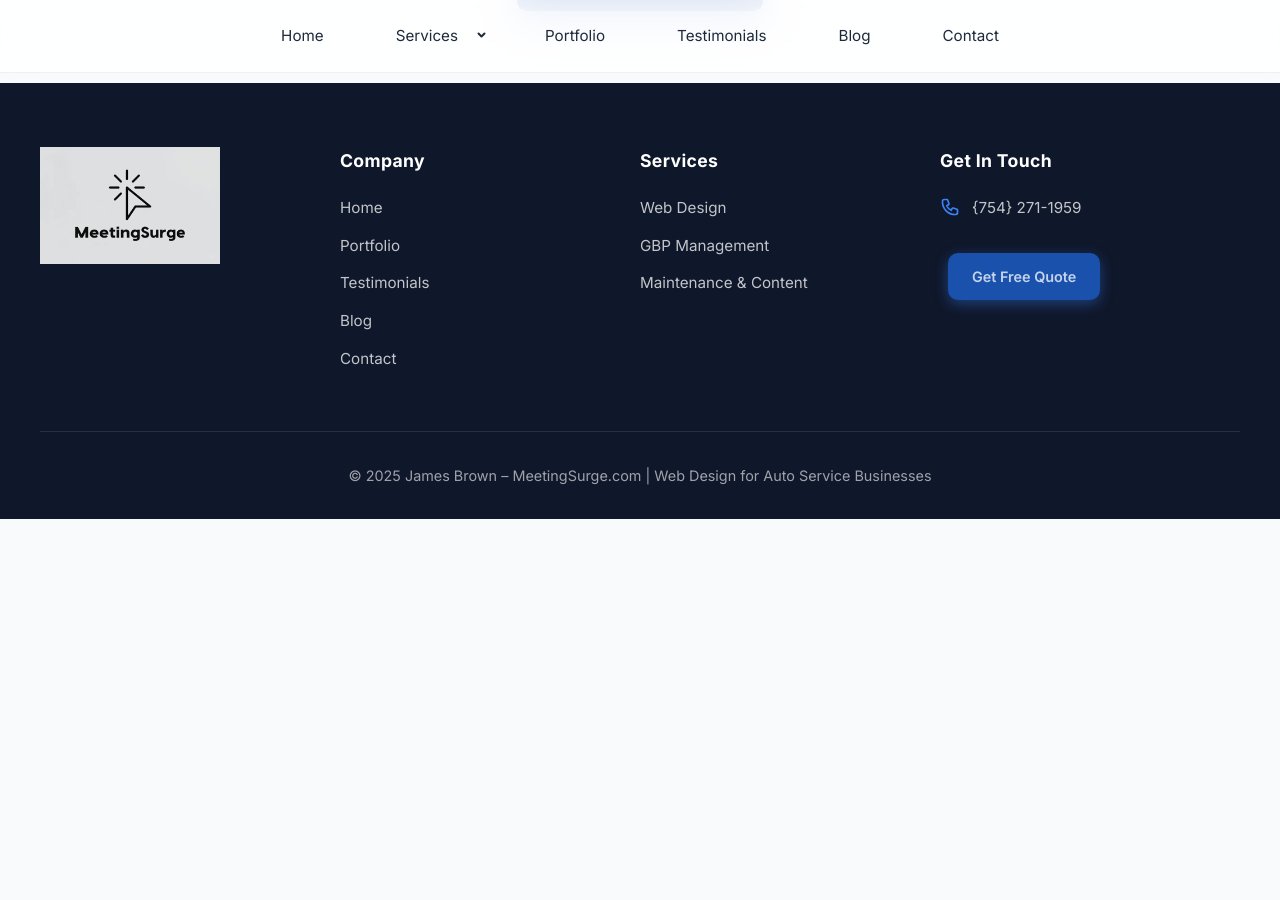
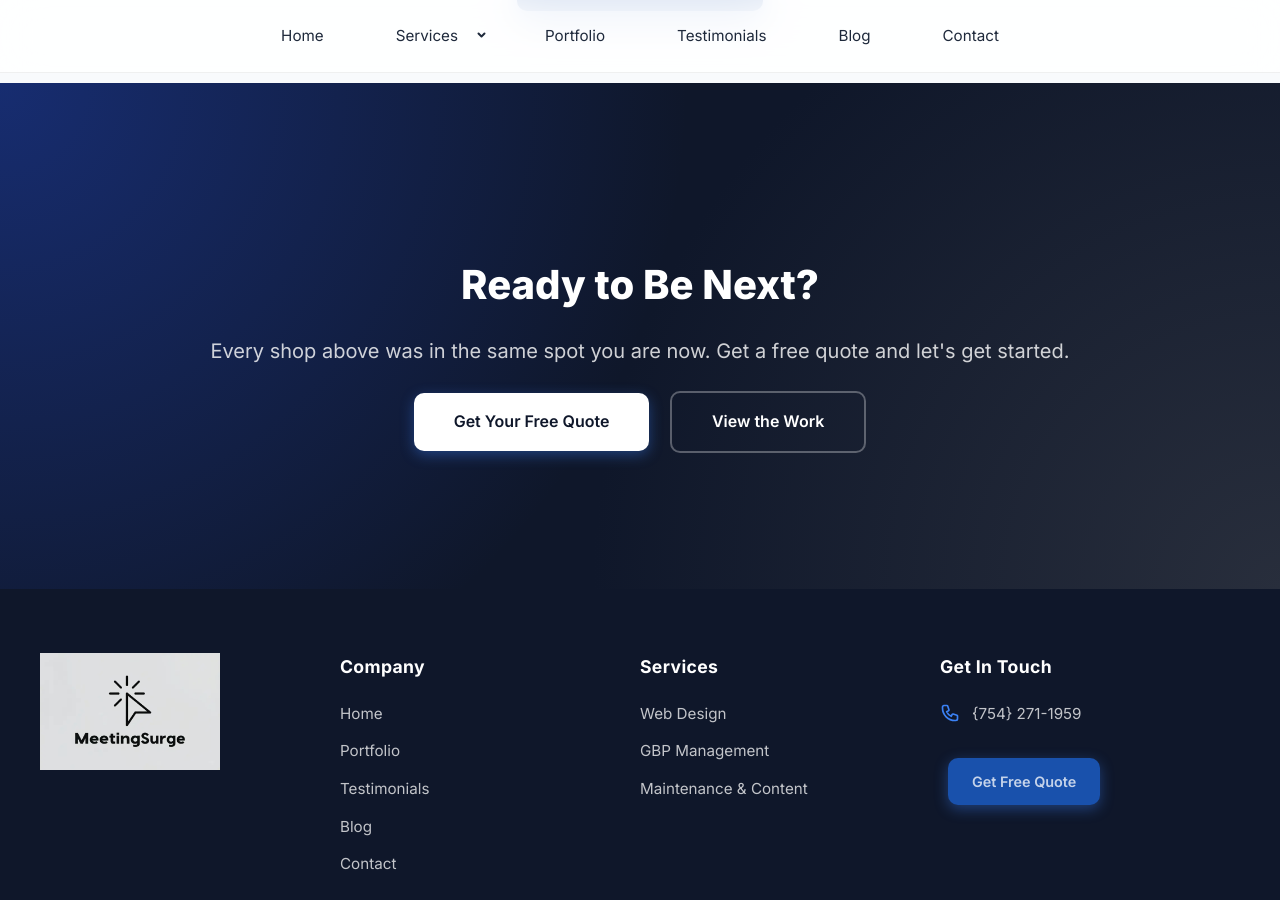
Before and after one commit to JamesBrownR/MeetingSurge, a Jekyll site: the page built from testimonials/index.html, in a window 1280 px wide and 900 px high, scrolled down 3614 px. Built offline with Jekyll 4.4.1, drawn with Linux system fonts in a browser that asks for light colours; before the commit the page ends 4133 px from its top, so only the background shows below that.

Commit message:
Update index.html

```diff
--- a/testimonials/index.html
+++ b/testimonials/index.html
@@ -205,3 +205,12 @@ description: Read reviews from auto repair shop owners who grew their car count
     <a href="https://www.google.com/maps/place/MeetingSurge+Web+Design/@35.7391923,-97.4183621,9z/data=!4m8!3m7!1s0x4bba2de3e8ed46f1:0xd19d8995567f65c2!8m2!3d35.7409986!4d-96.7576359!9m1!1b1!16s%2Fg%2F11ml_jpsc3?entry=ttu&g_ep=EgoyMDI1MTEyMy4xIKXMDSoASAFQAw%3D%3D#:~:text=Overview-,Reviews,-About" target="_blank" class="cta-button cta-secondary" style="color: white; border-color: var(--primary);">Read More on Google</a>
   </div>
 </section>
+
+<div class="cta-section">
+  <h2>Ready to Be Next?</h2>
+  <p>Every shop above was in the same spot you are now. Get a free quote and let's get started.</p>
+  <div>
+    <a href="/contact" class="cta-button" style="background: white; color: var(--primary);">Get Your Free Quote</a>
+    <a href="/portfolio" class="cta-button cta-button-secondary">View the Work</a>
+  </div>
+</div>
```
